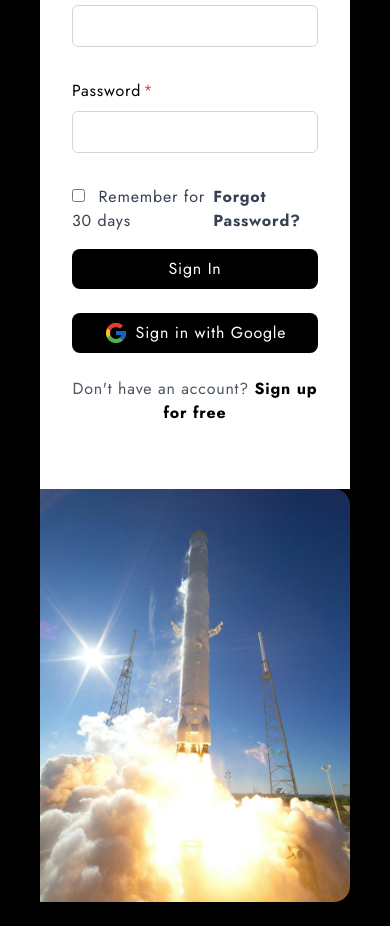
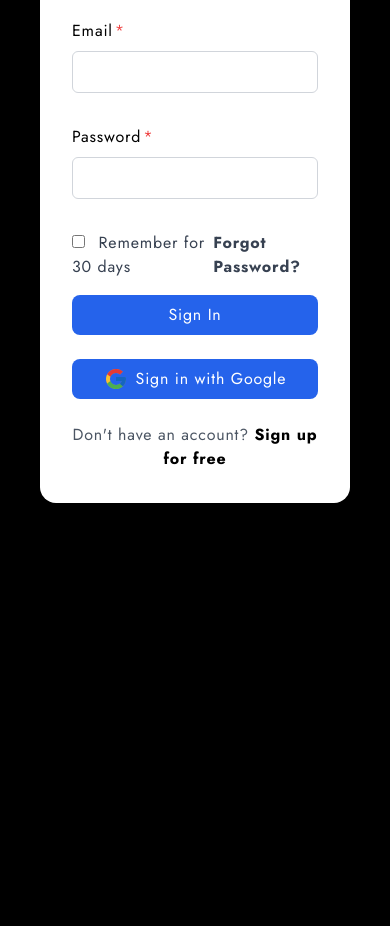
Before and after one commit to AkhilNair-ktm/PACE, a website: page Login.html in a window 390 px wide. Shown: the part 271-1197 px from the top of the page. After the commit the page ends 844 px from the top, so only its background shows below. Drawn offline with nearby package versions, Linux system fonts and the light colour scheme; a web font is replaced by a local one.

Commit message:
login updated

```diff
--- a/Login.html
+++ b/Login.html
@@ -61,27 +61,20 @@
           </div>
           <div class="flex justify-between w-full py-4">
             <div>
-              <input
-                type="checkbox"
-                name="ch"
-                id="ch"
-                class="mr-2"
-              />
+              <input type="checkbox" name="ch" id="ch" class="mr-2" />
               <span class="text-md text-gray-700">Remember for 30 days</span>
             </div>
-            <a
-              href="#"
-              class="font-bold text-md text-gray-700 hover:text-black"
+            <a href="#" class="font-bold text-md text-gray-700 hover:text-black"
               >Forgot Password?</a
             >
           </div>
           <button
-            class="w-full bg-black text-white p-2 rounded-lg mb-6 hover:bg-gray-200 hover:text-black hover:border hover:border-gray-300"
+            class="w-full bg-blue-600 text-white p-2 rounded-lg mb-6 hover:bg-gray-200 hover:text-black hover:border hover:border-gray-300"
           >
             Sign In
           </button>
           <button
-            class="w-full bg-black text-white p-2 rounded-lg mb-6 flex items-center justify-center gap-2 hover:bg-gray-200 hover:text-black hover:border hover:border-gray-300"
+            class="w-full bg-blue-600 text-white p-2 rounded-lg mb-6 flex items-center justify-center gap-2 hover:bg-gray-200 hover:text-black hover:border hover:border-gray-300"
           >
             <img
               src="assets/images/icons8-google-48.png"
@@ -96,8 +89,12 @@
           </div>
         </div>
         <!-- Right Image -->
-        <div class="relative w-full md:w-1/2 bg-black">
-          <img src="assets/images/pexels-spacex2.jpg" alt="img" class="w-[400px] h-full  rounded-r-2xl md:block ">
+        <div class="relative w-full md:w-1/2 bg-black hidden lg:block">
+          <img
+            src="assets/images/pexels-spacex2.jpg"
+            alt="img"
+            class="w-[400px] h-full rounded-r-2xl md:block"
+          />
         </div>
       </div>
     </div>
```
